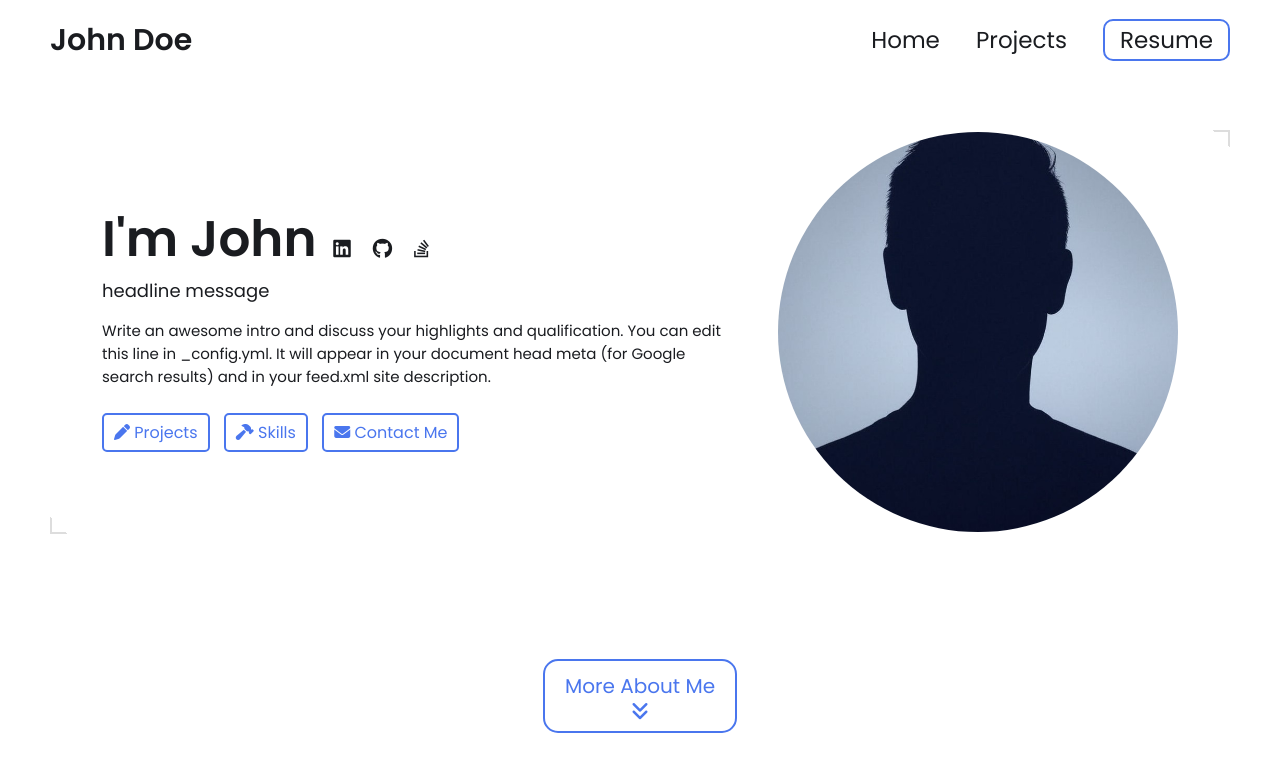
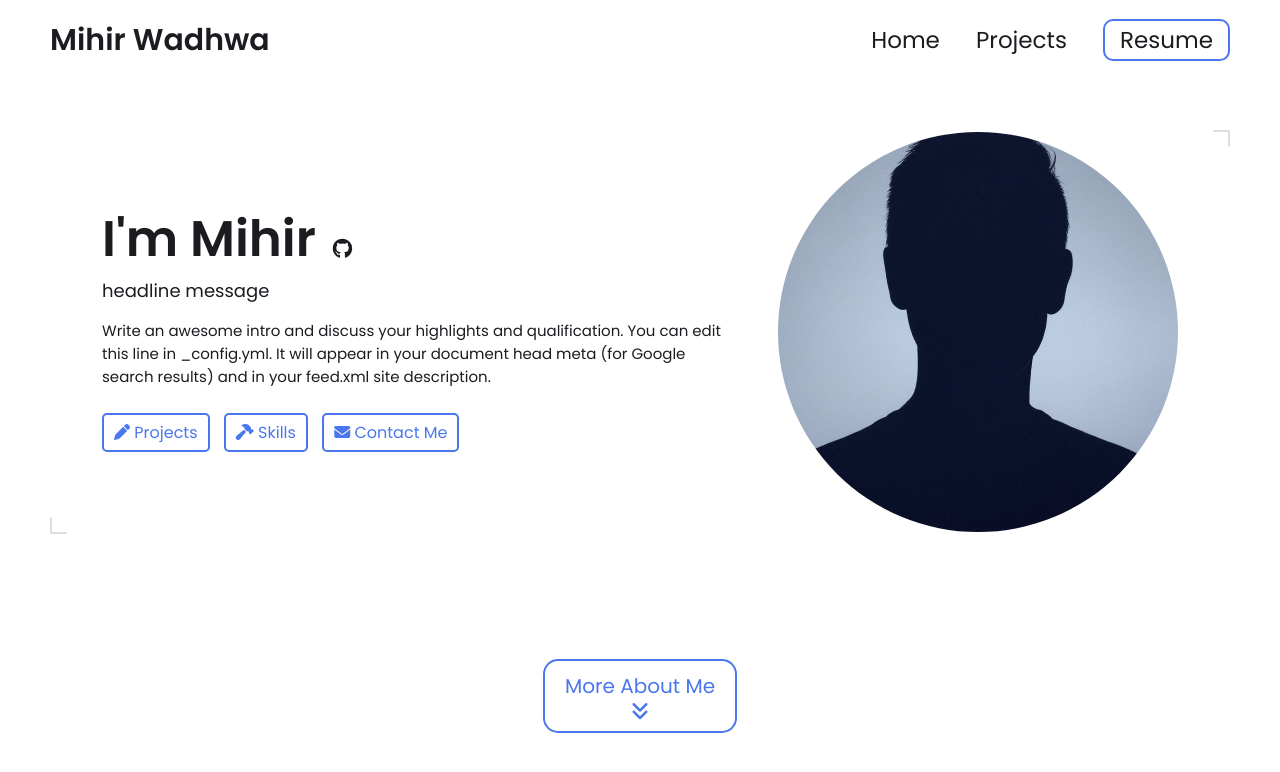
Before and after one commit to mihirwadhwa27/mihirwadhwa27.github.io, a Jekyll site: the page built from index.html, in a window 1280 px wide and 900 px high. Shown: the top 772 px of the window. Built offline with Jekyll 4.4.1, drawn with Linux system fonts in a browser that asks for light colours.

Commit message:
Update _config.yml

```diff
--- a/_config.yml
+++ b/_config.yml
@@ -7,12 +7,12 @@
 
 # Main Page Setup
 
-title: John Doe's Portfolio # This is what shows up in the tab of the browser
+title: Mihir Wadhwa's Portfolio # This is what shows up in the tab of the browser
 
 
 
 # Hero Section
-name: John Doe
+name: Mihir Wadhwa
 headline: headline message
 description: >- # dont remove this line. this will ignore all new lines until the next section
   Write an awesome intro and discuss your highlights and qualification. You can edit this
@@ -31,9 +31,9 @@ resume-url: https://drive.google.com/file/d/13Z3duVzh-gguPU5r03oJVEE6rV9rd3DS/vi
 # Set up external links - this will show up as small icons next to your name.
 
 external-links:    # input only your own url slug. The icons with missing entries will not appear.
-  linkedin: test    # https://www.linkedin.com/in/{your url slug}
-  github: leea12    # https://github.com/{your url slug}
-  stackoverflow: test      # https://stackoverflow.com/users/{your url slug}
+  linkedin:   # https://www.linkedin.com/in/{your url slug}
+  github: mihirwadhwa27 # https://github.com/{your url slug}
+  stackoverflow:   # https://stackoverflow.com/users/{your url slug}
   medium:            # https://medium.com/@{your url slug}
   x-twitter:   # https://x.com/{your url slug}
   threads:            # https://threads.net/@{your url slug}
```
